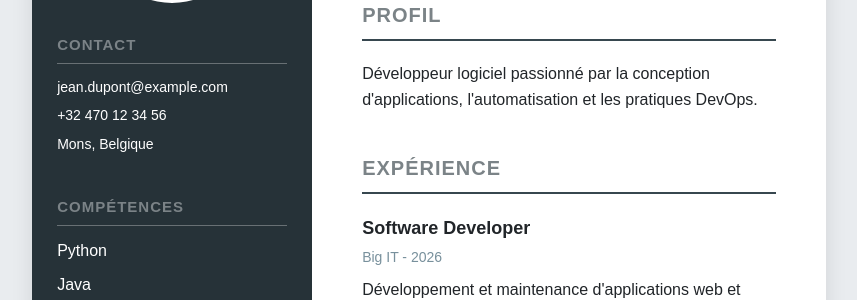
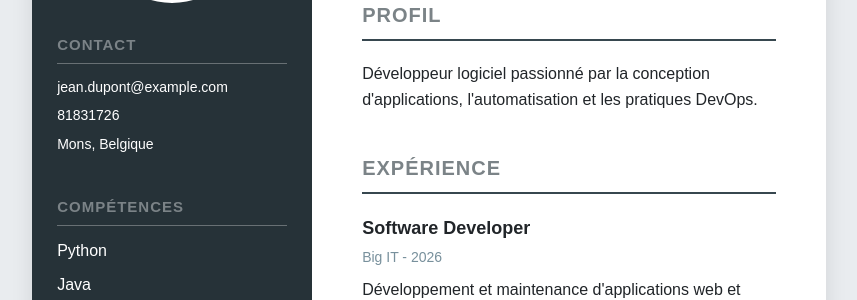
Before and after one commit to SnYco55/cv-ci-cd, a Jekyll site: the page built from index.html, in a window 1280 px wide. Shown: the part 222-522 px from the top of the page, without its empty margins (211-1068 px from the left). Built offline with Jekyll 4.4.1, drawn with Linux system fonts in a browser that asks for light colours.

Commit message:
Update CV with photo and phone number format

```diff
--- a/_data/cv.yml
+++ b/_data/cv.yml
@@ -1,8 +1,11 @@
 name: Jean Dupont
 title: Recherche de stage en informatique
 
+photo: '/assets/photo.jpg'
+
 email: jean.dupont@example.com
-phone: +32 470 12 34 56
+phone: 0470123456
+
 location: Mons, Belgique
 
 profile: |
```
